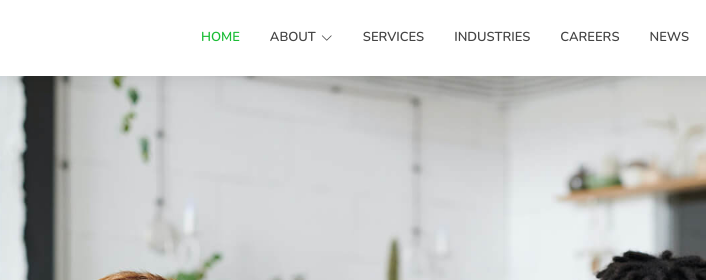
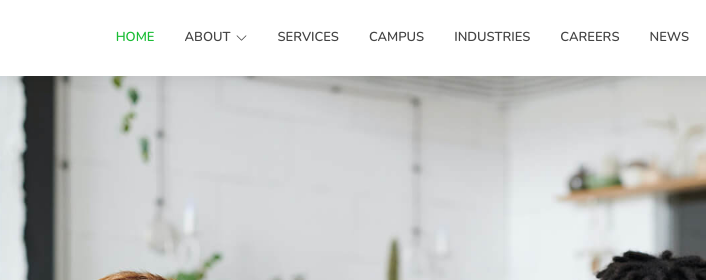
Before and after one commit to Kavya-rebecca/capgemini, a plain HTML site: page index.html in a window 1280 px wide. Shown: the top 280 px of the page, 281-987 px from the left. Drawn offline with nearby package versions, Linux system fonts and the light colour scheme.

Commit message:
Update index.html

```diff
--- a/index.html
+++ b/index.html
@@ -66,6 +66,7 @@
             </ul>
           </li>
           <li><a href="services.html">Services</a></li>
+          <li><a href="services.html">campus</a></li>
           <li><a href="portfolio.html">industries</a></li>
           <li><a href="pricing.html">careers</a></li>
           <li><a href="blog.html">News</a></li>
```
